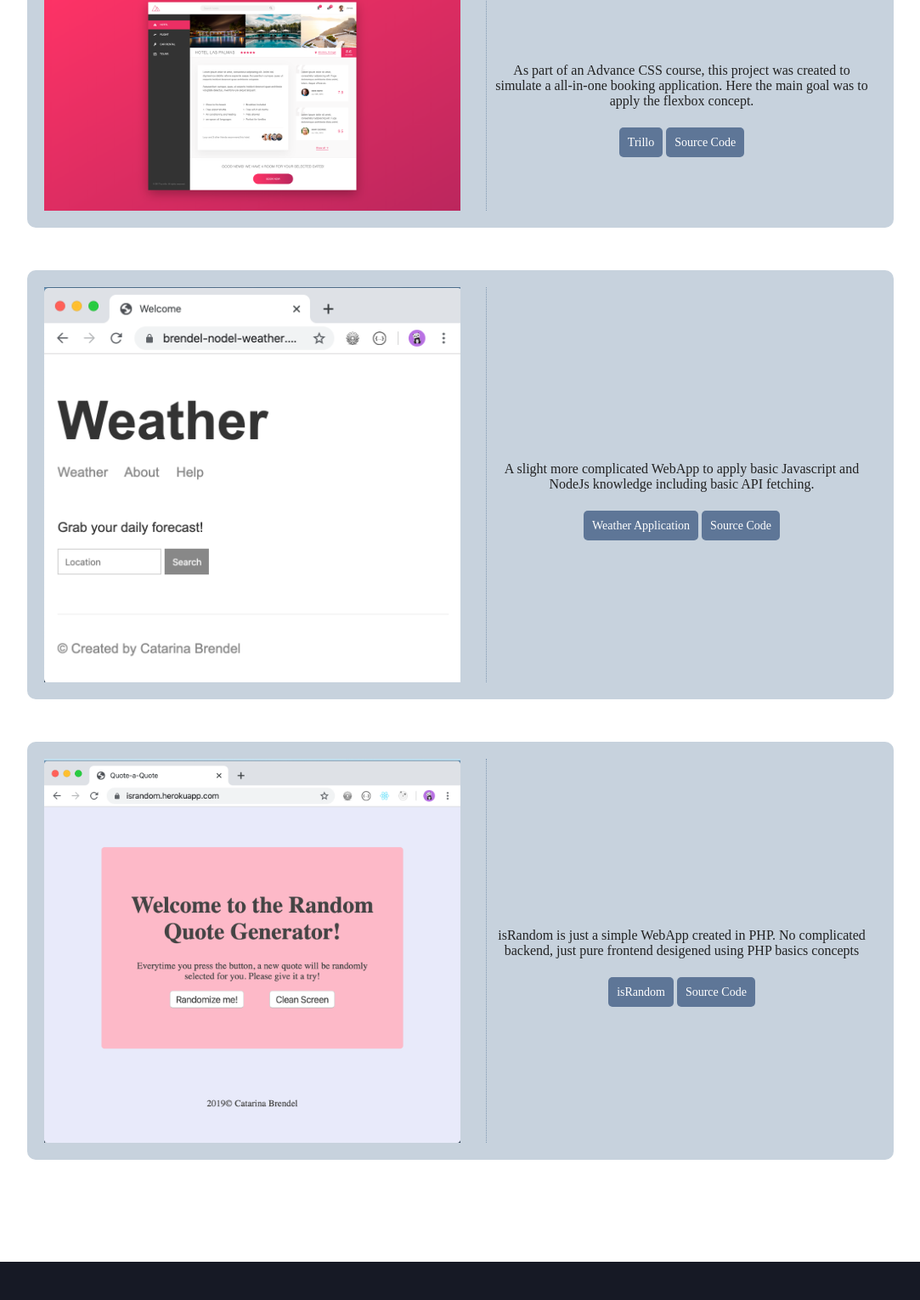
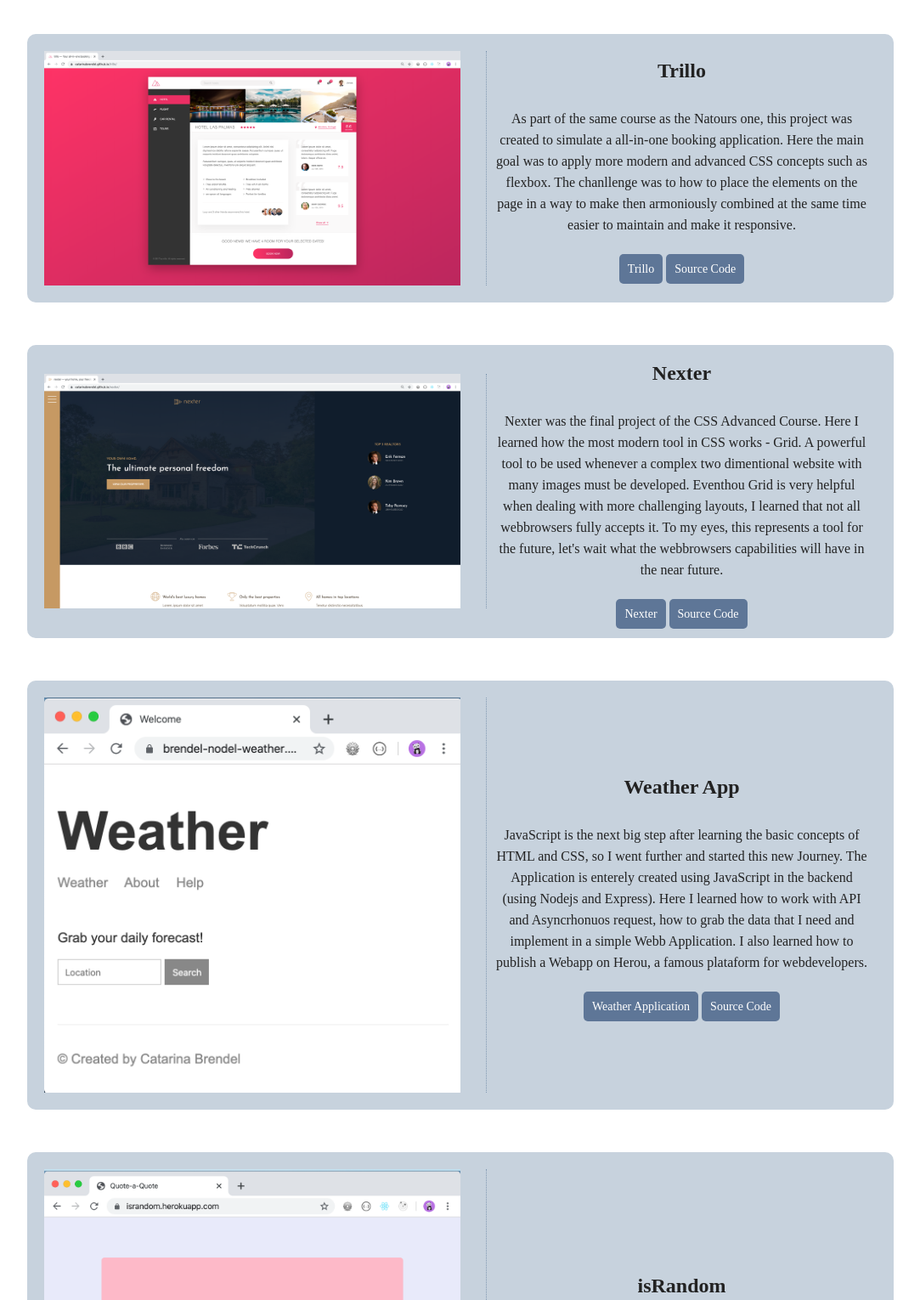
Before and after one commit to CatarinaBrendel/portfolio, a plain HTML site: page projects.html in a window 1280 px wide. Shown: the part 1154-2684 px from the top of the page at 85% size, without its empty margins (98-1181 px from the left). Drawn offline with Linux system fonts and the light colour scheme.

Commit message:
updated projects description

```diff
--- a/css/projects.css
+++ b/css/projects.css
@@ -6,9 +6,18 @@
 }
 
 .main,
-.main__info--subtitle,
+.main__info--subtitle {
+  margin: 0;
+}
+
 .main__info--title {
-  margin: 0;
+  margin: 0 0 3rem;
+}
+
+.main__info--p {
+  line-height: 2.5rem;;
+  margin: 1rem auto;
+  width: 90%;
 }
 
 .main__projects--info {
@@ -32,6 +41,7 @@
 
 .main__projects--description {
   align-self: center;
+  line-height: 2.5rem;
   margin: 3rem 1rem;
 }
 
--- a/projects.html
+++ b/projects.html
@@ -31,15 +31,16 @@
     <div class="main__info">
       <h4 class="main__info--subtitle subtitle">what I've been doing</h4>
       <h1 class="main__info--title">Study-projects</h1>
-      <p class="main__info--p">Here is a list of all my projects following small description of each one. You can have access to the source code and a sample of them, when clicking the correspondent button.</p>
+      <p class="main__info--p">Here is a list of all my projects followed by a small description of each one. You can have access to the source code and a sample of them, when clicking the correspondent button.</p>
+      <p class="main__info--p">The works are laid out in progressive order of development and follow my route as a Web Developer Learner, so from the basic to more advanced concepts. More projects will be posted as I managed to finish and publish them. Stay tuned for more</p>
     </div>
     <div class="main__projects">
       <div class="main__projects--list">
         <div class="main__projects--info">
           <img class="main__projects--img" src="images/CSSZenGarden.png" alt="CSS Zen Garden Sample Page" />
           <li class="main__projects--item">
-            <p class="main__projects--description">A small CSS project in order to fix the concepts of the basic Typography
-              knowledge and CSS</p>
+            <h2 class="main__projects--title">CSS Zen Garden</h2>
+            <p class="main__projects--description">This project was created while watching some lessons from Teamtreehouse about Tpography. The idea was to pick a fairly famous challenge "The CSS Zen Garden" and completely transform it without using a single line of JavaScript or altering the HTML5 code. Everything was transformed using the power of CSS and the basic knoledge acquired about typography. </p>
             <a class="button__detail button" href="https://catarinabrendel.github.io/tth-typography/"
               aria-label="Access to Sample Page">CSS ZenGarden</a>
             <a class="button__detail button" href="https://github.com/CatarinaBrendel/tth-typography"
@@ -49,8 +50,9 @@
         <div class="main__projects--info">
           <img class="main__projects--img" src="images/Natours.png" alt="Natours Sample Page" />
           <li class="main__projects--item">
+            <h2 class="main__projects--title">Natours</h2>
             <p class="main__projects--description">Natours is a simple landing page for a fictional tourism company. The
-              concept was to apply the basic of CSS, here nor Grid nor Flexbox concepts were applied.</p>
+              project was created as part of the lessons from the Udemy Course from Jonas Schmedtmann. Here I learned how to create a compelling website with only CSS and its basic concepts, one of the more advanced topics included was dynamic events such as transform and transition. No Flexbox or Grid was applied. </p>
             <a class="button__detail button" href="https://catarinabrendel.github.io/natours/"
               aria-label="Access to Sample Page">Natours</a>
             <a class="button__detail button" href="https://github.com/CatarinaBrendel/natours"
@@ -60,8 +62,11 @@
         <div class="main__projects--info">
           <img class="main__projects--img" src="images/Trillo.png" alt="Trillo Sample Page" />
           <li class="main__projects--item">
-            <p class="main__projects--description">As part of an Advance CSS course, this project was created to
-              simulate a all-in-one booking application. Here the main goal was to apply the flexbox concept.</p>
+            <h2 class="main__projects--title">Trillo</h2>
+            <p class="main__projects--description">As part of the same course as the Natours one, this project was
+              created to simulate a all-in-one booking application. Here the main goal was to apply more modern and advanced CSS
+              concepts such as flexbox. The chanllenge was to how to place the elements on the page in a way to make
+              then armoniously combined at the same time easier to maintain and make it responsive.</p>
             <a class="button__detail button" href="https://catarinabrendel.github.io/trillo/"
               aria-label="Access to Sample Page">Trillo</a>
             <a class="button__detail button" href="https://github.com/CatarinaBrendel/trillo"
@@ -69,10 +74,21 @@
           </li>
         </div>
         <div class="main__projects--info">
+          <img class="main__projects--img" src="images/Nexter.png" alt="Nexter Sample Page" />
+          <li class="main__projects--item">
+            <h2 class="main__projects--title">Nexter</h2>
+            <p class="main__projects--description">Nexter was the final project of the CSS Advanced Course. Here I learned how the most modern tool in CSS works - Grid. A powerful tool to be used whenever a complex two dimentional website with many images must be developed. Eventhou Grid is very helpful when dealing with more challenging layouts, I learned that not all webbrowsers fully accepts it. To my eyes, this represents a tool for the future, let's wait what the webbrowsers capabilities will have in the near future.</p>
+            <a class="button__detail button" href="https://catarinabrendel.github.io/nexter/"
+              aria-label="Access to Sample Page">Nexter</a>
+            <a class="button__detail button" href="https://github.com/CatarinaBrendel/nexter"
+              aria-label="Access to Source Repo in Github">Source Code</a>
+          </li>
+        </div>
+        <div class="main__projects--info">
           <img class="main__projects--img" src="images/WeatherApp.png" alt="WeatherApp Sample Page" />
           <li class="main__projects--item">
-            <p class="main__projects--description">A slight more complicated WebApp to apply basic Javascript and NodeJs
-              knowledge including basic API fetching.</p>
+            <h2 class="main__projects--title">Weather App</h2>
+            <p class="main__projects--description">JavaScript is the next big step after learning the basic concepts of HTML and CSS, so I went further and started this new Journey. The Application is enterely created using JavaScript in the backend (using Nodejs and Express). Here I learned how to work with API and Asyncrhonuos request, how to grab the data that I need and implement in a simple Webb Application. I also learned how to publish a Webapp on Herou, a famous plataform for webdevelopers.</p>
             <a class="button__detail button" href="https://brendel-nodel-weather.herokuapp.com"
               aria-label="Access to Sample Page">Weather Application</a>
             <a class="button__detail button" href="https://github.com/CatarinaBrendel/node_weather_website"
@@ -82,9 +98,9 @@
         <div class="main__projects--info">
           <img class="main__projects--img" src="images/isRandom.png" alt="isRandom Sample Page" />
           <li class="main__projects--item">
-            <p class="main__projects--description">isRandom is just a simple WebApp created in PHP. No complicated
-              backend, just pure frontend desigened using PHP
-            basics concepts</p>
+            <h2 class="main__projects--title">isRandom</h2>
+            <p class="main__projects--description">isRandom is just a very simple WebApp created using the PHP language. No complicated
+              backend, just pure frontend with a little bit of logic desigened using PHP basics concepts. It's design was implemented using CSS integrated with the PHP frontend code.</p>
             <a class="button__detail button" href="https://israndom.herokuapp.com"
               aria-label="Access to Sample Page">isRandom</a>
             <a class="button__detail button" href="https://github.com/CatarinaBrendel/random_quote"
```
